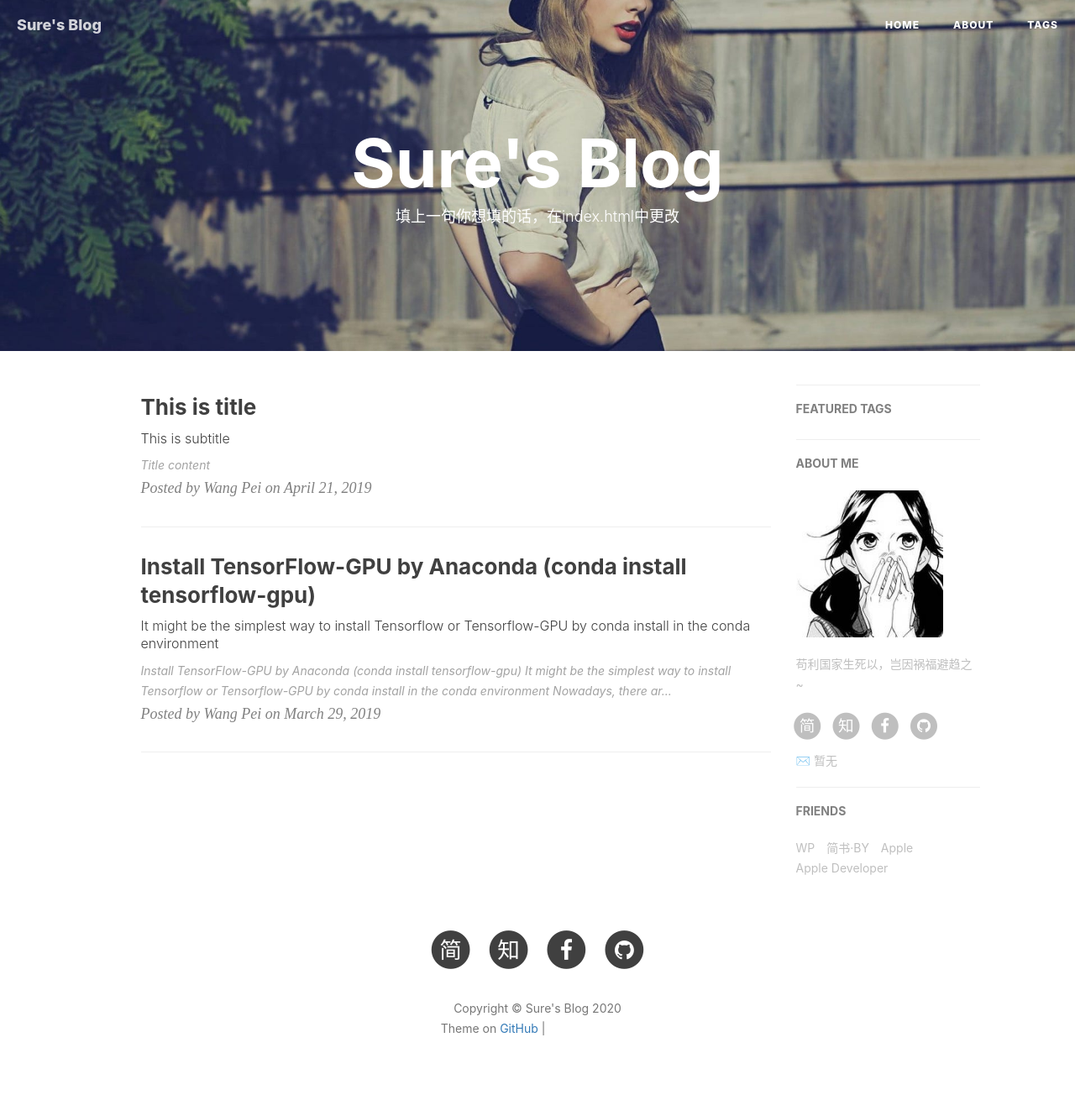
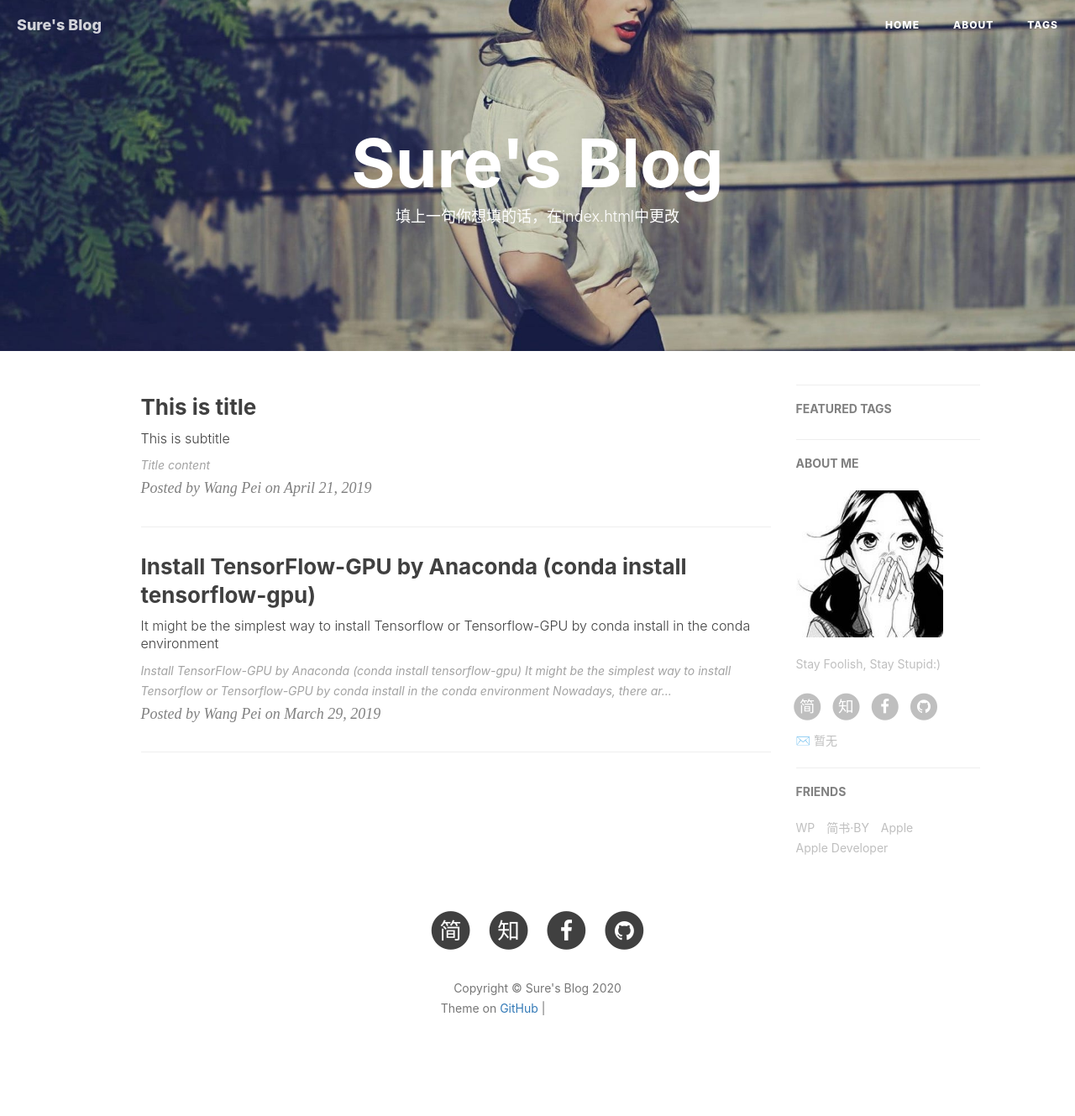
Before and after one commit to JadeSure/my_old_blog, a Jekyll site: the page built from index.html, in a window 1280 px wide. Shown: the whole page at 84% size. Built offline with Jekyll 4.4.1, drawn with Linux system fonts in a browser that asks for light colours; nearby versions of some CDN libraries; the list of posts is cut into pages by our own code; comment, search, counter and statistics services are not loaded; after the commit the page ends 1305 px from its top, so only the background shows below that; some of the changed lines change nothing that is shown; grey boxes are pictures that could not be loaded.

Commit message:
Update _config.yml

```diff
--- a/_config.yml
+++ b/_config.yml
@@ -1,9 +1,9 @@
 # Site settings
 title: Sure's Blog
-SEOTitle: 我的博客 | My Blog
+SEOTitle: RMIT | Sure Blog
 header-img: img/post-bg-desk.jpg
 email: 暂无
-description: "写一句你想写的话"
+description: "When Heaven is about to place a great responsibility on a great man,it always first frustrates his spirit and will,exhausts his muscles and bones,exposes him to starvation and poverty,harasses him by troubles and setbacks so as to stimulate his spirit,toughen his nature and enhance his abilities."
 keyword: "我的博客"
 url: "http://name.github.io"          # your host, for absolute URL
 baseurl: ""      # for example, '/blog' if your blog hosted on 'host/blog'
@@ -11,7 +11,7 @@
 
 # Sidebar settings
 sidebar: true                           # whether or not using Sidebar.
-sidebar-about-description: "苟利国家生死以，岂因祸福避趋之~"
+sidebar-about-description: "Stay Foolish, Stay Stupid:)"
 sidebar-avatar: /img/avatar_binggan.jpg      # use absolute URL, seeing it's used in both `/` and `/about/`
 
 
```
